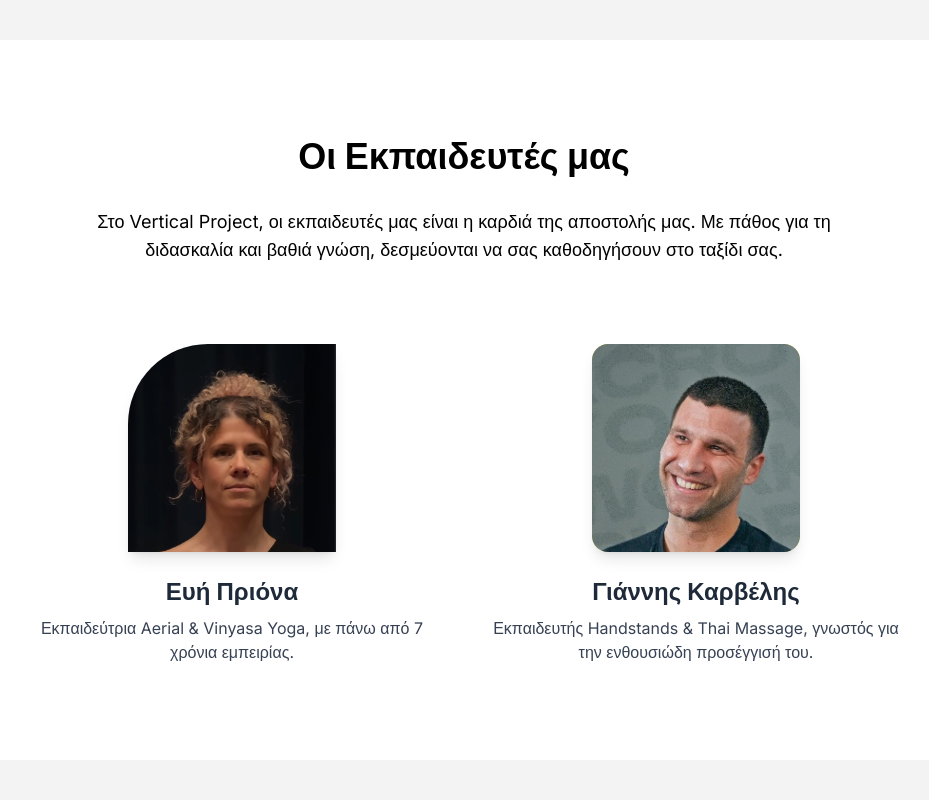
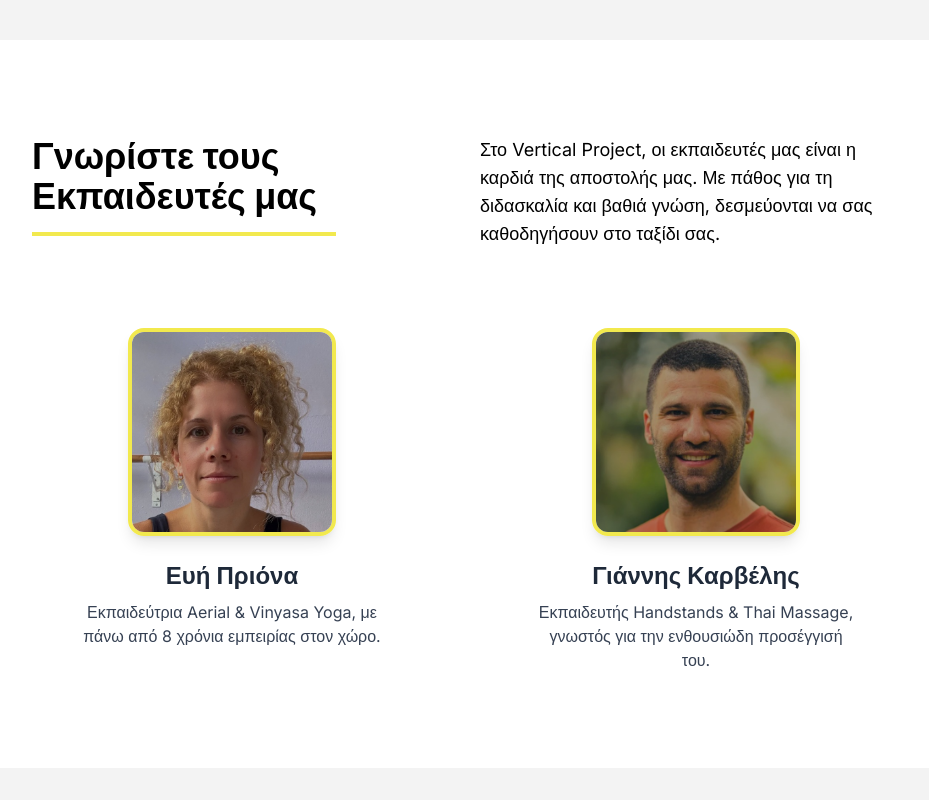
Before and after one commit to Tsagiannoudis/vertical-project, a Next.js app: page / in a window 1280 px wide. Shown: the part 1280-2080 px from the top of the page, without its empty margins (176-1105 px from the left). Built offline with nearby package versions, Linux system fonts and the light colour scheme.

Commit message:
fixing css

```diff
--- a/src/components/Navbar.tsx
+++ b/src/components/Navbar.tsx
@@ -62,7 +62,7 @@ const Navbar = () => {
                   href={link.href}
                   className={`px-4 py-2 rounded-md transition-colors duration-200 text-lg w-full text-center ${
                     pathname === link.href
-                      ? 'bg-[#daac7f] text-black'
+                      ? 'bg-[#F2E94E] text-black'
                       : 'hover:bg-[#d4cbc2] hover:text-black'
                   }`}
                   onClick={() => setIsMenuOpen(false)}
--- a/src/components/contact/FormContact.tsx
+++ b/src/components/contact/FormContact.tsx
@@ -160,7 +160,7 @@ export default function FormContact() {
                     </div>
 
                     <div className="text-center">
-                        <button type="submit" disabled={status.submitting} className="w-full px-6 py-3 font-semibold text-black bg-[#F2E94E] rounded-md hover:bg-[#b9b1a9] focus:outline-none focus:ring-2 focus:ring-offset-2 rounded-ss-2xl rounded-br-2xl md:w-1/4 disabled:bg-gray-400 disabled:cursor-not-allowed">
+                        <button type="submit" disabled={status.submitting} className="w-full px-6 py-3 font-semibold text-black bg-[#F2E94E] rounded-md hover:bg-[#f0e631] focus:outline-none focus:ring-2 focus:ring-offset-2 rounded-ss-2xl rounded-br-2xl md:w-1/4 disabled:bg-gray-400 disabled:cursor-not-allowed">
                             {status.submitting ? 'Αποστολή...' : 'Αποστολή'}
                         </button>
                     </div>
--- a/src/components/home/Instructors.tsx
+++ b/src/components/home/Instructors.tsx
@@ -1,14 +1,18 @@
 import Image from "next/image";
 
-const instructors =[
+const instructors = [
   {
+    id: 1,
     name: "Ευή Πριόνα",
-        bio: "Εκπαιδεύτρια Aerial & Vinyasa Yoga, με πάνω από 7 χρόνια εμπειρίας.",
+    description:
+      "Εκπαιδεύτρια Aerial & Vinyasa Yoga, με πάνω από 8 χρόνια εμπειρίας στον χώρο.",
     photo: "/instructors/eviPriona.jpg",
   },
   {
+    id: 2,
     name: "Γιάννης Καρβέλης",
-        bio: "Εκπαιδευτής Handstands & Thai Massage, γνωστός για την ενθουσιώδη προσέγγισή του.",
+    description:
+      "Εκπαιδευτής Handstands & Thai Massage, γνωστός για την ενθουσιώδη προσέγγισή του.",
     photo: "/instructors/johnKarvelis.jpg",
   },
 ];
@@ -16,21 +20,28 @@ const instructors =[
 export default function Instructors() {
   return (
     <section className="w-full mx-auto py-16 sm:py-24 bg-[#fff]">
-            <div className="container mx-auto text-black text-center px-4">
-                <h2 className="text-3xl md:text-4xl font-bold mb-8">
-                    Οι Εκπαιδευτές μας
+      <div className="container mx-auto text-black px-4">
+        <div className="flex flex-col justify-center md:flex-row gap-8 items-center md:items-start mb-20 text-center md:text-left">
+          <h2 className="text-4xl md:text-4xl font-bold md:w-1/3">
+            Γνωρίστε τους <br />
+            Εκπαιδευτές μας
+            <hr className="border-[#f2e94e] border-2 mt-4 w-76 mx-auto md:mx-0" />
           </h2>
-                <p className="text-lg max-w-3xl mx-auto mb-20">
-                    Στο Vertical Project, οι εκπαιδευτές μας είναι η καρδιά της αποστολής μας. Με πάθος για τη διδασκαλία και βαθιά γνώση, δεσμεύονται να σας καθοδηγήσουν στο ταξίδι σας.
+          <p className="text-lg md:w-1/3">
+            Στο Vertical Project, οι εκπαιδευτές μας είναι η καρδιά της
+            αποστολής μας. Με πάθος για τη διδασκαλία και βαθιά γνώση,
+            δεσμεύονται να σας καθοδηγήσουν στο ταξίδι σας.
           </p>
+        </div>
 
         <div className="grid grid-cols-1 md:grid-cols-2 gap-x-8 gap-y-16 max-w-4xl mx-auto">
-                    {instructors.map((instructor, index) => (
-                        <div key={instructor.name} className="group flex flex-col items-center text-center">
-                            {index === 0 ? (
-                                <div className="relative w-52 h-52 mb-6 transition-transform duration-300 ease-in-out group-hover:scale-105">
-                                    {/* Design 1: Quarter Circle Shape */}
-                                    <div className="relative w-full h-full rounded-tl-[5rem] overflow-hidden shadow-lg">
+          {instructors.map((instructor) => (
+            <div
+              key={instructor.id}
+              className="group flex flex-col items-center text-center"
+            >
+              <div className="relative w-52 h-52 mb-6">
+                <div className="relative w-full h-full rounded-2xl border-4 border-[#f2e94e] overflow-hidden shadow-lg transition-all duration-300 ease-in-out group-hover:scale-105 group-hover:border-8 group-hover:shadow-xl group-hover:shadow-[#f2e94e]/50">
                   <Image
                     src={instructor.photo}
                     alt={`Photo of ${instructor.name}`}
@@ -39,22 +50,10 @@ export default function Instructors() {
                   />
                 </div>
               </div>
-                            ) : (
-                                <div className="relative w-52 h-52 mb-6">
-                                    {/* Design 2: Concentric Circles */}
-                                       <div className="absolute inset-0 bg-gradient-to-tr from-[#F2E94E] to-[#F2E94E] rounded-2xl transform transition-transform duration-300 ease-in-out group-hover:scale-105 group-hover:rotate-[-6deg]"></div>
-                                    <div className="relative w-full h-full rounded-2xl overflow-hidden shadow-lg transform transition-transform duration-300 ease-in-out group-hover:scale-95">
-                                        <Image
-                                            src={instructor.photo}
-                                            alt={`Photo of ${instructor.name}`}
-                                            fill
-                                            className="object-cover transition-transform duration-300 ease-in-out group-hover:scale-105"
-                                        />
-                                    </div>
-                                </div>
-                            )}
-                            <h3 className="text-2xl font-semibold mb-2 text-gray-800">{instructor.name}</h3>
-                            <p className="text-gray-700">{instructor.bio}</p>
+              <h3 className="text-2xl font-semibold mb-2 text-gray-800">
+                {instructor.name}
+              </h3>
+              <p className="text-gray-700 max-w-xs">{instructor.description}</p>
             </div>
           ))}
         </div>
--- a/src/components/home/WhatWeOfferToYou.tsx
+++ b/src/components/home/WhatWeOfferToYou.tsx
@@ -30,7 +30,7 @@ const WhatWeOfferToYou = () => {
   return (
     <section className="w-full mx-auto p-4 sm:p-8 bg-[#fff]">
       <div className="container mx-auto text-black">
-        <h2 className="text-3xl mt-6 mb-16 font-bold text-center">
+        <h2 className="text-3xl mt-16 mb-6 font-bold text-center">
           Τι σας προσφέρουμε
         </h2>
 
```
Also changed, not shown: public/instructors/eviPriona.jpg, public/instructors/johnKarvelis.jpg. Lines whose indentation alone changed are shown as unchanged.
